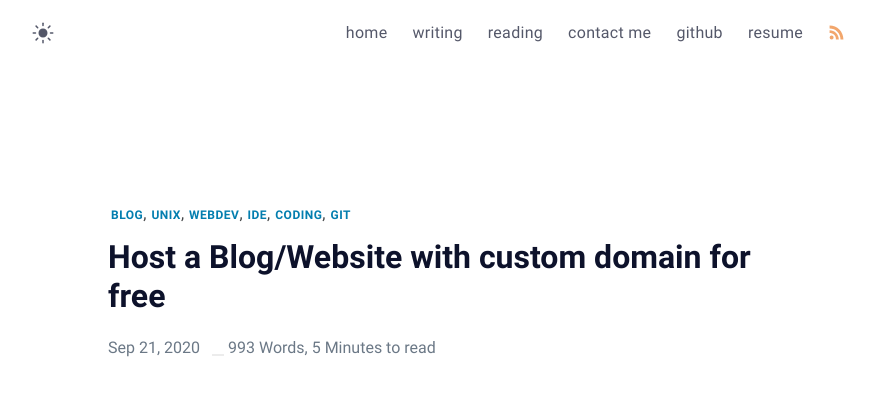
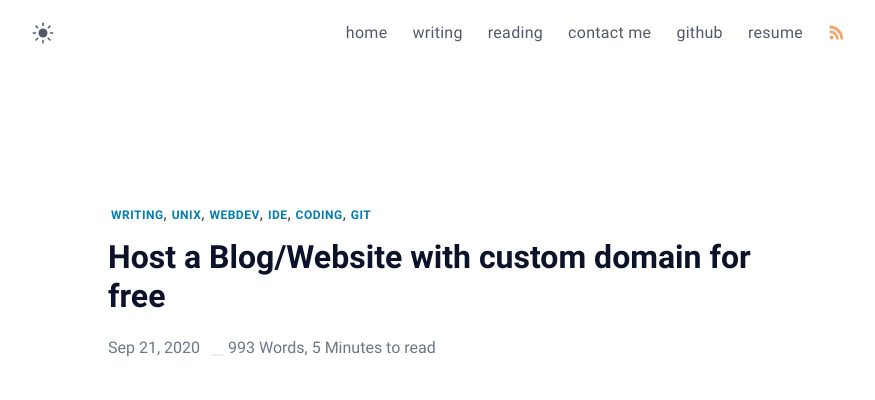
Before and after one commit to Ferryistaken/website, a Jekyll site: the page built from _posts/host-a-blog-with-custom-domain-for-free/2020-09-21-host-a-blog-for-free.markdown, in a window 1280 px wide and 900 px high. Shown: the top 400 px of the window, without its empty margins (202-1077 px from the left). Built offline with Jekyll 4.4.1, drawn with Linux system fonts in a browser that asks for light colours.

Commit message:
amended tags

```diff
--- a/_posts/custom-gtk-theme/2020-09-15-custom-gtk3-theme.markdown
+++ b/_posts/custom-gtk-theme/2020-09-15-custom-gtk3-theme.markdown
@@ -2,7 +2,7 @@
 layout: post
 title: "Custom GTK(3) Theme for each linux application"
 date: "2020-09-15 17:09:13 +0200"
-tags: [unix, linux, os, ricing]
+tags: [linux, os, ricing]
 description: Guide on how to change the gtk theme of a certain application under unix/linux(X)
 ---
 # How to set a custom GTK theme for each application
--- a/_posts/host-a-blog-with-custom-domain-for-free/2020-09-21-host-a-blog-for-free.markdown
+++ b/_posts/host-a-blog-with-custom-domain-for-free/2020-09-21-host-a-blog-for-free.markdown
@@ -2,7 +2,7 @@
 layout: post
 title: "Host a Blog/Website with custom domain for free"
 date: "2020-09-21 12:39:13 +0200"
-tags: [blog, unix, webdev, ide, coding, git]
+tags: [writing, unix, webdev, ide, coding, git]
 description: How to host a website, with a custom domain completely for free
 ---
 
--- a/_posts/my-custom-polybar-widgets/2020-07-16-my-custom-polybar-widgets.markdown
+++ b/_posts/my-custom-polybar-widgets/2020-07-16-my-custom-polybar-widgets.markdown
@@ -2,7 +2,7 @@
 layout: post
 title: "My custom polybar widgets"
 date: "2020-07-16 15:43:51 -0400"
-tags: [ricing, unix, rust, coding]
+tags: [linux, ricing, unix, rust, coding]
 description: Most of the polybar modules that I use on my personal setup are written in perfect, memory safe, fast, Rust. Here is how!
 ---
 {% include admonition.html type="info" title="Note from the future (Dec 2023)" body="Looking back, I had way too much time in highschool : )" %}
--- a/_posts/set-up-a-mobile-webdev-envirnomet-on-an-ipad-for-free/2020-07-18-set-up-a-mobile-webdev-envirnomet-on-an-ipad-for-free.markdown
+++ b/_posts/set-up-a-mobile-webdev-envirnomet-on-an-ipad-for-free/2020-07-18-set-up-a-mobile-webdev-envirnomet-on-an-ipad-for-free.markdown
@@ -2,7 +2,7 @@
 layout: post
 title: Set Up A Mobile Webdev Environment On An Ipad For Free
 date: “2020-07-18 12:22:34 -0400”
-tags: [blog, mobile, webdev, git, ide, coding, ipad]
+tags: [writing, blog, mobile, webdev, git, ide, coding, ipad]
 description: In this article I will tell you how to set up a fully working IDE for web development on any mobile device for free
 ---
 
```
Also changed, not shown: _posts/minimize-bspwm/2020-02-21-minimize-windows-bspwm.md (+1 -1 lines), 1 other file.
